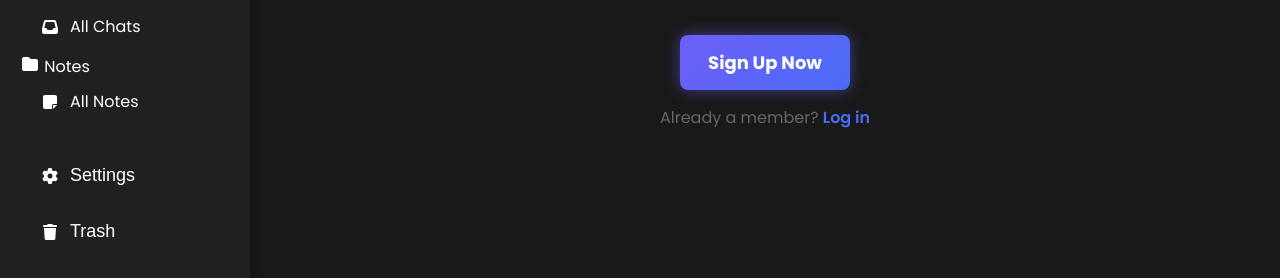
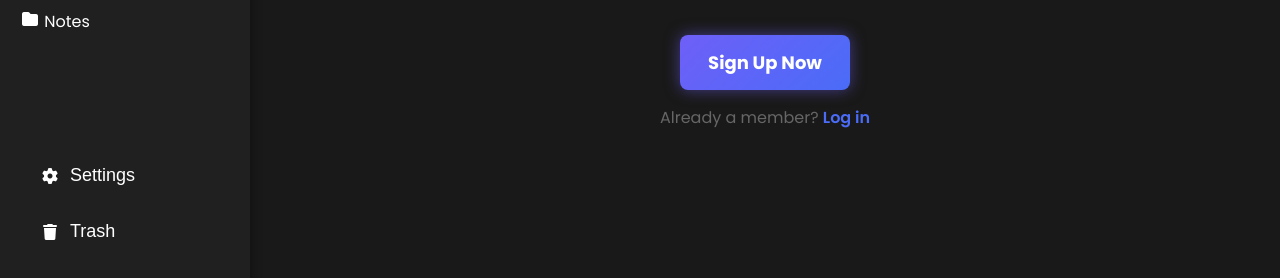
Before and after one commit to codeyash09/HW-Helper, a plain HTML site: page pages/index.html in a window 1280 px wide. Shown: the part 508-786 px from the top of the page. Drawn offline with nearby package versions, Linux system fonts and the light colour scheme.

Commit message:
Sidebar2
efknwec

```diff
--- a/pages/index.html
+++ b/pages/index.html
@@ -130,23 +130,11 @@
                         <i class="fa-solid fa-folder"></i>
                         <span class="folder-name">Chats</span>
                     </div>
-                    <div class="folder-items">
-                        <a href="/pages/chats.html" class="folder-item">
-                            <i class="fa-solid fa-inbox"></i>
-                            <span>All Chats</span>
-                        </a>
-                    </div>
                 </div>
                 <div class="folder">
                     <div class="folder-header">
                         <i class="fa-solid fa-folder"></i>
                         <span class="folder-name">Notes</span>
-                    </div>
-                    <div class="folder-items">
-                        <a href="/pages/notes.html" class="folder-item">
-                            <i class="fa-solid fa-note-sticky"></i>
-                            <span>All Notes</span>
-                        </a>
                     </div>
                 </div>
             </div>
```
Also changed, not shown: pages/login.html (+0 -12 lines), pages/signup.html (+0 -12 lines).
